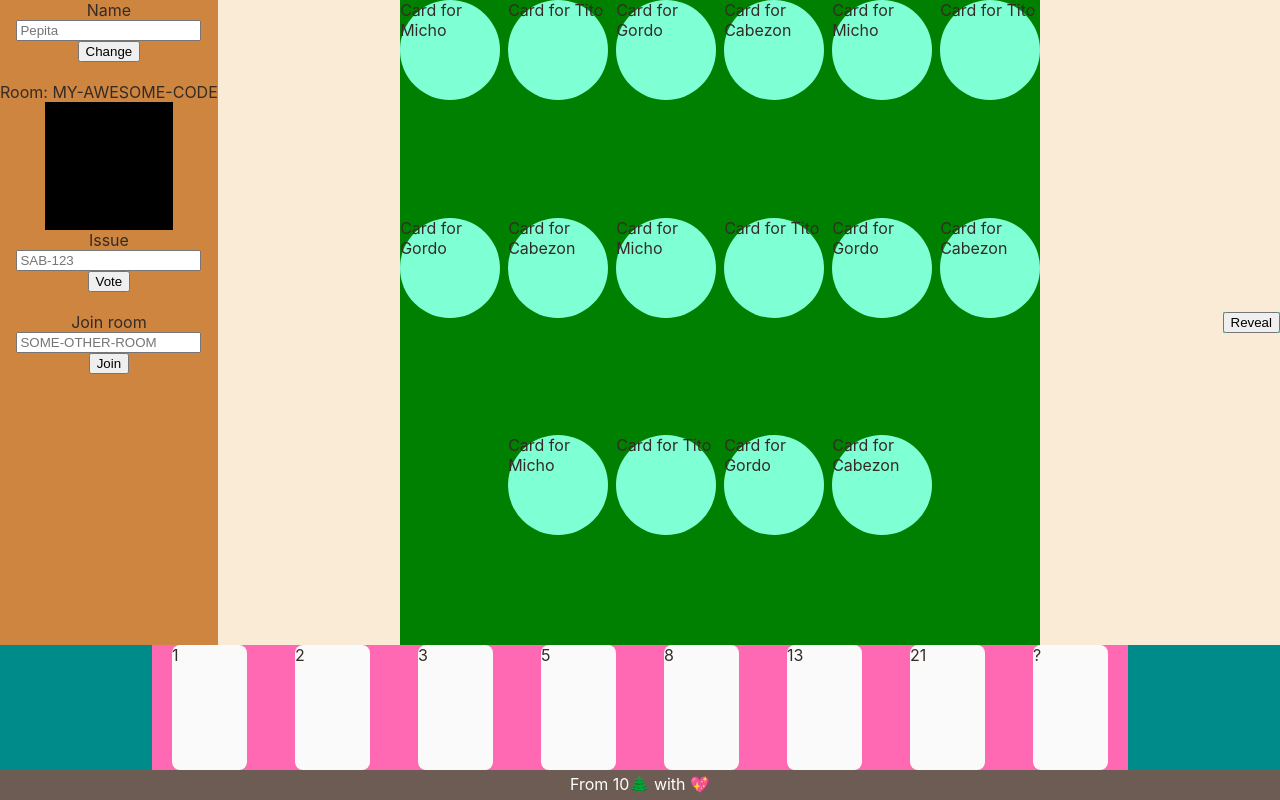
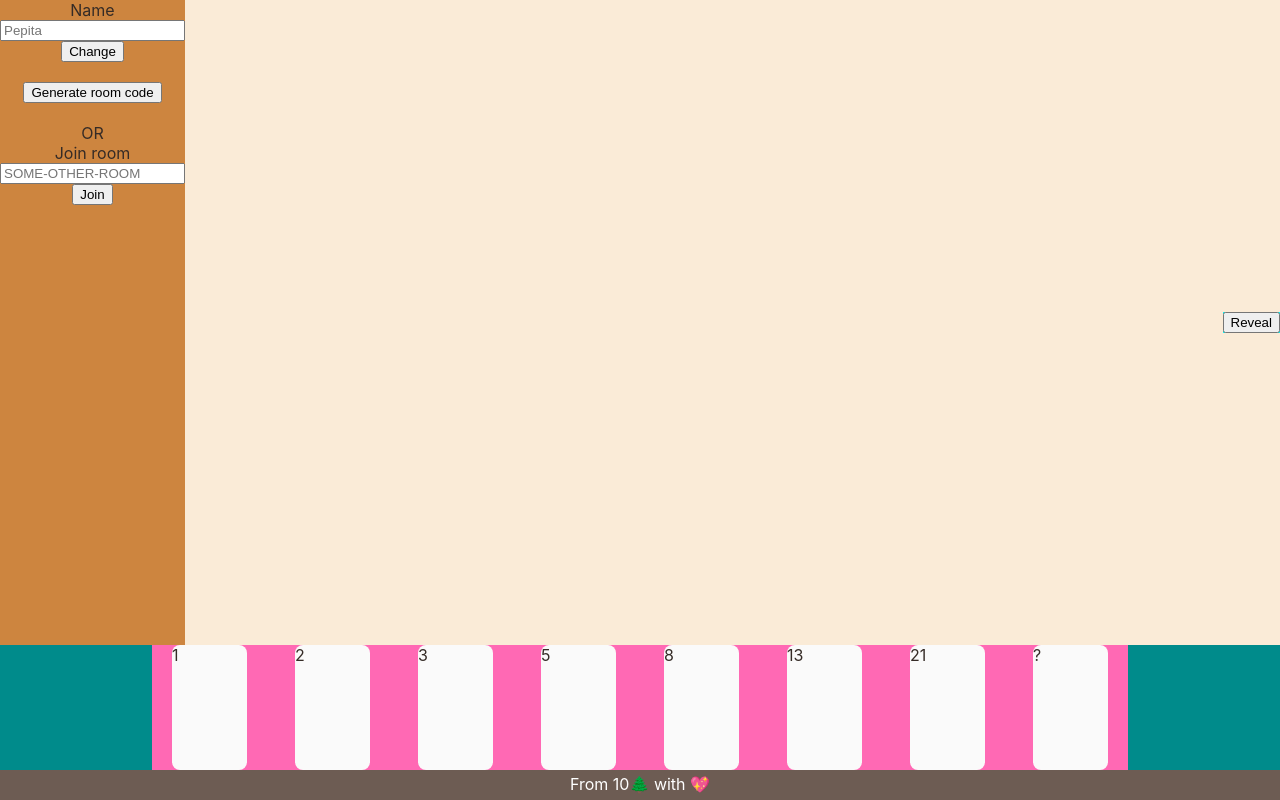
Before and after one commit to lowy-10pines/planning-poker, a React (Create React App) app: page / in a window 1280 px wide. Built offline with nearby package versions, Linux system fonts and the light colour scheme.

Commit message:
WIP: implement everything but the repo

```diff
--- a/src/components/CardOptionsView/CardOptionsView.module.css
+++ b/src/components/CardOptionsView/CardOptionsView.module.css
@@ -13,3 +13,6 @@
     margin: 0 20px;
     border-radius: 8px;
 }
+.self {
+    border: 1px solid greenyellow;
+}
--- a/src/components/CardOptionsView/CardOptionsView.tsx
+++ b/src/components/CardOptionsView/CardOptionsView.tsx
@@ -1,10 +1,23 @@
+import { useRoom } from '../../contexts/RoomContext'
+import { useUser } from '../../contexts/UserContext'
+import { classes } from '../../helpers/cssModules'
+import { setVote } from '../../repositories/RoomRepository'
+import { Fibonacci } from '../../types/Fibonacci'
 import styles from './CardOptionsView.module.css'
 
 export function CardOptionsView() {
+    const room = useRoom()
+    const user = useUser()
+
+    const userParticipation = room.participants.find(p => p.id === user.id)
+    function isUserVote(value: string) {
+        return userParticipation && value === userParticipation.vote
+    }
+
     return (
     <div className={styles.container}>
-        { [1,2,3,5,8,13,21,"?"].map(value => (
-            <div className={styles.card}>{value}</div>
+        { Fibonacci.map(value => (
+            <div key={value} className={classes(styles.card, isUserVote(value) ? styles.self : "") } onClick={() => setVote(user.id, value, room.code)}>{value}</div>
         ))}
     </div>
     )
--- a/src/components/ParticipantsView/ParticipantsView.module.css
+++ b/src/components/ParticipantsView/ParticipantsView.module.css
@@ -15,3 +15,6 @@
     background-color: aquamarine;
     border-radius: 50px;
 }
+.self {
+    background-color: greenyellow;
+}
--- a/src/components/ParticipantsView/ParticipantsView.tsx
+++ b/src/components/ParticipantsView/ParticipantsView.tsx
@@ -1,10 +1,25 @@
+import { useRoom } from "../../contexts/RoomContext"
+import { useUser } from "../../contexts/UserContext"
+import { classes } from "../../helpers/cssModules"
 import styles from "./ParticipantsView.module.css"
 
 export function ParticipantsView() {
-    const participants: string[] = ["Micho", "Tito", "Gordo", "Cabezon", "Micho", "Tito", "Gordo", "Cabezon", "Micho", "Tito", "Gordo", "Cabezon", "Micho", "Tito", "Gordo", "Cabezon"]
+    const room = useRoom()
+    const user = useUser()
+
+    function isCurrentUser(id: string) {
+        return user.id === id
+    }
+
     return (<div className={styles.container}>
-        { participants.map(p => (
-            <div className={styles.participant}>Card for {p}</div>
+        { room.participants.map(p => (
+            <div
+                key={p.id}
+                className={classes(styles.participant, isCurrentUser(p.id) ? styles.self : "" )}
+            >
+                <p>{p.name}</p>
+                <p>{room.voting ? (p.vote ? "Voted!" : "Is Voting...") : (p.vote ? p.vote : "?")}</p>
+            </div>
         ))}
     </div>)
 }
--- a/src/components/ResultView/ResultView.tsx
+++ b/src/components/ResultView/ResultView.tsx
@@ -1,15 +1,20 @@
-import { useState } from 'react'
+import { useRoom } from '../../contexts/RoomContext'
+import { closeVoting } from '../../repositories/RoomRepository'
 import styles from './ResultView.module.css'
 
 export function ResultView() {
-    const results = [
-        { key: 1, value: 2 },
-        { key: 2, value: 3 },
-        { key: 3, value: 5 },
-        { key: 8, value: 1 },
-        { key: 13, value: 8 },
-        { key: "?", value: 2 },
-    ]
+    const room = useRoom()
+
+    const initial: Array<{key: string, value: number}> = []
+    const results = room.voting ?
+        [] : // Avoids extra work of calculating votes if voting didn't end
+        room.participants.map(p => p.vote ? p.vote : "?").reduce((acc, v)=> {
+            const exists = acc.some(kv => kv.key === v)
+            return exists ?
+                acc.map(kv => kv.key === v ? { key: kv.key, value: kv.value + 1 } : kv) :
+                acc.concat({ key: v, value: 1 })
+        }, initial)
+
     const highest = results.reduce((accum, current) => {
         return accum.value >= current.value ? accum : current
     },results[0] ?? { "?": 0 })
@@ -17,10 +22,8 @@ export function ResultView() {
         return accum + current.value
     }, 0)
 
-    const [voting, setVoting] = useState(true);
-
     return (<div className={styles.container}>
-        { !voting && results.map(kv => (
+        { !room.voting && results.map(kv => (
             <div className={styles.result}>
                 { kv.key === highest.key && <p>👑</p> }
                 <label htmlFor={`${kv.key}`}>{kv.key}</label>
@@ -28,6 +31,6 @@ export function ResultView() {
                 <p>{kv.value} votes</p>
             </div>
         ))}
-        { voting && <button onClick={() => setVoting(false)}>Reveal</button> }
+        { room.voting && <button onClick={() => closeVoting(room.code)}>Reveal</button> }
     </div>)
 }
--- a/src/components/RoomMetadataView/RoomMetadataView.tsx
+++ b/src/components/RoomMetadataView/RoomMetadataView.tsx
@@ -1,20 +1,37 @@
+import { useState } from 'react';
+import { useRoom } from '../../contexts/RoomContext'
+import { useUser } from '../../contexts/UserContext';
 import styles from './RoomMetadataView.module.css'
 
 export function RoomMetadataView() {
+    const room = useRoom();
+    const user = useUser();
+
+    const [loading, setLoading] = useState(false);
+
     return (<div className={styles.container}>
         <label htmlFor="name">Name</label>
-        <input id="name" type="text" placeholder="Pepita"></input>
+        <input id="name" type="text" placeholder="Pepita" defaultValue={user.name}></input>
         <input type="button" value="Change" /><br/>
 
-        <div>Room: MY-AWESOME-CODE</div>
-        <div id="qr-code-container" className={styles.qr}/>
+        { room.isEmpty && (<>
+            <input type="button" value="Generate room code" onClick={() => {
+                setLoading(true)
+                room.generateRoom()
+            }} /><br/>
+            { loading && <p>Creating room...</p>}
+            OR
+            <label htmlFor="join-room">Join room</label>
+            <input id="join-room" type="text" placeholder="SOME-OTHER-ROOM"></input>
+            <input type="button" value="Join" /><br/>
+        </>)}
+        { !room.isEmpty && (<>
+            <div>Room: {room.code}</div>
+            <div id="qr-code-container" className={styles.qr}>TODO: Show QR for code here</div>
 
-        <label htmlFor="issue">Issue</label>
-        <input id="issue" type="text" placeholder="SAB-123"></input>
-        <input type="button" value="Vote" /><br/>
-
-        <label htmlFor="join-room">Join room</label>
-        <input id="join-room" type="text" placeholder="SOME-OTHER-ROOM"></input>
-        <input type="button" value="Join" /><br/>
+            <label htmlFor="issue">Issue</label>
+            <input id="issue" type="text" placeholder="SAB-123" defaultValue={room.issue}></input>
+            <input type="button" value="Vote" /><br/>
+        </>)}
     </div>)
 }
--- /dev/null
+++ b/src/contexts/RoomContext.tsx
@@ -0,0 +1,66 @@
+import { createContext, FC, useContext, useEffect, useState } from "react";
+import { addParticipant, createRoom } from "../repositories/RoomRepository";
+import { useUser } from "./UserContext";
+
+interface RoomData {
+    isEmpty: boolean;
+    code: string;
+    issue: string;
+    participants: Array<{id: string, name: string, vote: string}>
+    voting: boolean;
+    generateRoom: () => void;
+    joinRoom: (code: string) => void;
+}
+const defaultState: RoomData = { isEmpty: true, code: "", issue: "", participants: [], voting: true, generateRoom: () => {}, joinRoom: (_) => {} }
+const RoomContext = createContext<RoomData>(defaultState)
+
+interface RoomContextProps {
+    children: React.ReactNode;
+  }
+export const RoomContextProvider: FC<RoomContextProps> = ({ children }) => {
+    const [roomCode, setRoomCode] = useState<string | null>(null)
+    const user = useUser()
+
+    function joinRoom(code: string) {
+        addParticipant(user, code)
+        setRoomCode(code)
+    }
+    function generateRoom() {
+        const randomCode = createRoom()
+        joinRoom(randomCode)
+    }
+
+    const [state, setState] = useState<RoomData>({ ...defaultState,
+        generateRoom,
+        joinRoom
+   })
+
+    useEffect(() => {
+        if (!roomCode) { return }
+        // TODO: Subscribe to room state using code from firebase here
+        setState(prev => {
+            return {
+                ...prev,
+                code: roomCode,
+                isEmpty: false,
+                issue: "12345",
+                participants: [
+                    { id: "123", name: "Lowy", vote: "5" },
+                    { id: "default", name: "Default", vote: "" }
+                ],
+                voting: true
+            }
+        })
+
+    }, [roomCode])
+
+
+
+    return (<RoomContext.Provider value={state}>
+        {children}
+    </RoomContext.Provider>)
+}
+
+export function useRoom() {
+    return useContext(RoomContext);
+}
--- /dev/null
+++ b/src/contexts/UserContext.tsx
@@ -0,0 +1,25 @@
+import { createContext, FC, useContext, useState } from "react";
+
+interface UserData {
+    id: string;
+    name: string;
+}
+const defaultState = { id: "default", name: "" }
+const UserContext = createContext<UserData>(defaultState)
+
+interface UserContextProps {
+    children: React.ReactNode;
+  }
+export const UserContextProvider: FC<UserContextProps> = ({ children }) => {
+    const [state, setState] = useState<UserData>(defaultState)
+
+    // TODO: Subscribe to user state from firebase here
+
+    return (<UserContext.Provider value={state}>
+        {children}
+    </UserContext.Provider>)
+}
+
+export function useUser() {
+    return useContext(UserContext);
+}
--- /dev/null
+++ b/src/helpers/cssModules.ts
@@ -0,0 +1,3 @@
+export function classes(...values: string[]): string {
+    return values.join(" ")
+}
--- a/src/index.tsx
+++ b/src/index.tsx
@@ -3,6 +3,8 @@ import ReactDOM from 'react-dom/client';
 import './index.css';
 import App from './App';
 import { BrowserRouter } from "react-router-dom";
+import { RoomContextProvider } from './contexts/RoomContext';
+import { UserContextProvider } from './contexts/UserContext';
 
 const root = ReactDOM.createRoot(
   document.getElementById('root') as HTMLElement
@@ -10,7 +12,11 @@ const root = ReactDOM.createRoot(
 root.render(
   <React.StrictMode>
     <BrowserRouter>
-      <App />
+      <UserContextProvider>
+        <RoomContextProvider>
+          <App />
+        </RoomContextProvider>
+      </UserContextProvider>
     </BrowserRouter>
   </React.StrictMode>
 );
--- /dev/null
+++ b/src/repositories/RoomRepository.ts
@@ -0,0 +1,17 @@
+export function createRoom(): string {
+    const code = "SOME-RANDOM-CODE" //TODO: call UUID generate
+    // TODO: push new room to firebase
+    return code
+}
+
+export function closeVoting(roomCode: string) {
+    // TODO: push to firebase the end vote notice
+}
+
+export function setVote(userId: string, vote: string, roomCode: string) {
+    // TODO: push vote for participant to firebase
+}
+
+export function addParticipant(participant: { id: string, name: string }, roomCode: string) {
+    // TODO: push participant to firebase without vote value
+}
--- /dev/null
+++ b/src/types/Fibonacci.ts
@@ -0,0 +1,10 @@
+export const Fibonacci = [
+    "1",
+    "2",
+    "3",
+    "5",
+    "8",
+    "13",
+    "21",
+    "?",
+]
```
